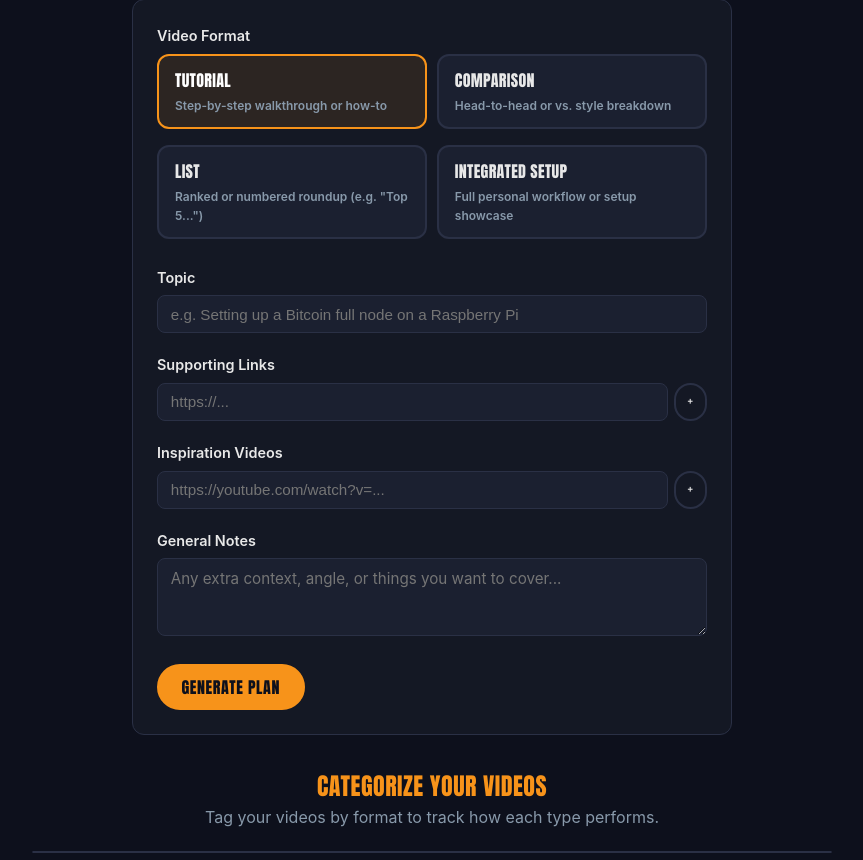
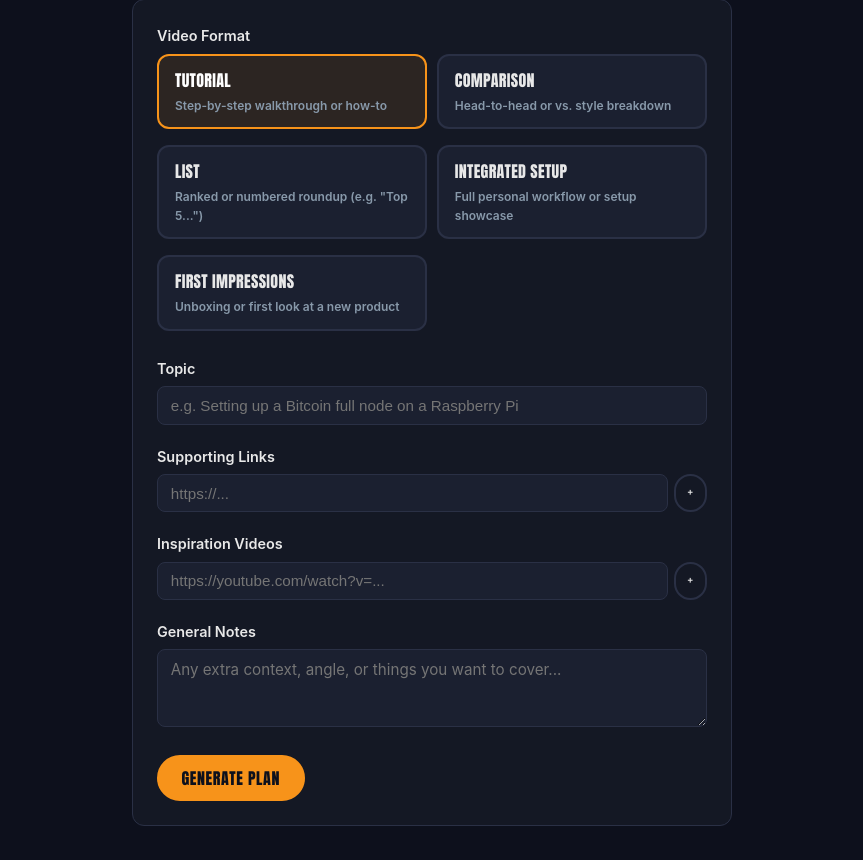
Before and after one commit to btcsessions/sessions-builder, a Flask app: page /planner in a window 1280 px wide. Shown: the part 235-1095 px from the top of the page, without its empty margins (208-1071 px from the left). Run offline with Flask 3, Linux system fonts and the light colour scheme.

Commit message:
Add 'First Impressions' video category
New format option for unboxing/first-look videos, added to planner
radio cards, workspace pills, planner category dropdown, and
settings bulk categorization filters and assign buttons.

https://claude.ai/code/session_01CHgpFDuM6mzkGYwUxhhxEz

```diff
--- a/templates/planner.html
+++ b/templates/planner.html
@@ -35,6 +35,13 @@
                     <div class="radio-card-body">
                         <span class="radio-card-title">Integrated Setup</span>
                         <span class="radio-card-desc">Full personal workflow or setup showcase</span>
+                    </div>
+                </label>
+                <label class="radio-card">
+                    <input type="radio" name="video-type" value="first impressions">
+                    <div class="radio-card-body">
+                        <span class="radio-card-title">First Impressions</span>
+                        <span class="radio-card-desc">Unboxing or first look at a new product</span>
                     </div>
                 </label>
             </div>
@@ -153,6 +160,7 @@
                 <option value="comparison" {% if video._category == 'comparison' %}selected{% endif %}>Comparison</option>
                 <option value="list" {% if video._category == 'list' %}selected{% endif %}>List</option>
                 <option value="integrated setup" {% if video._category == 'integrated setup' %}selected{% endif %}>Integrated Setup</option>
+                <option value="first impressions" {% if video._category == 'first impressions' %}selected{% endif %}>First Impressions</option>
             </select>
         </div>
         {% endfor %}
--- a/templates/settings.html
+++ b/templates/settings.html
@@ -97,6 +97,7 @@
                 <button class="btn small cat-filter-btn" data-filter="Comparison">Comparison</button>
                 <button class="btn small cat-filter-btn" data-filter="List">List</button>
                 <button class="btn small cat-filter-btn" data-filter="Integrated Setup">Integrated Setup</button>
+                <button class="btn small cat-filter-btn" data-filter="First Impressions">First Impressions</button>
             </div>
             <div class="cat-select-row">
                 <button class="btn small" id="cat-select-all">Select visible</button>
@@ -129,6 +130,7 @@
             <button class="btn small primary cat-assign-btn" data-cat="Comparison">Comparison</button>
             <button class="btn small primary cat-assign-btn" data-cat="List">List</button>
             <button class="btn small primary cat-assign-btn" data-cat="Integrated Setup">Integrated Setup</button>
+            <button class="btn small primary cat-assign-btn" data-cat="First Impressions">First Impressions</button>
             <button class="btn small cat-assign-btn" data-cat="" style="border-color:#aa5555; color:#aa5555;">Clear</button>
         </div>
     </div>
--- a/templates/workspace.html
+++ b/templates/workspace.html
@@ -130,6 +130,10 @@
                     <label class="radio-pill">
                         <input type="radio" name="video-type" value="integrated setup">
                         <span>Integrated Setup</span>
+                    </label>
+                    <label class="radio-pill">
+                        <input type="radio" name="video-type" value="first impressions">
+                        <span>First Impressions</span>
                     </label>
                 </div>
             </div>
```
